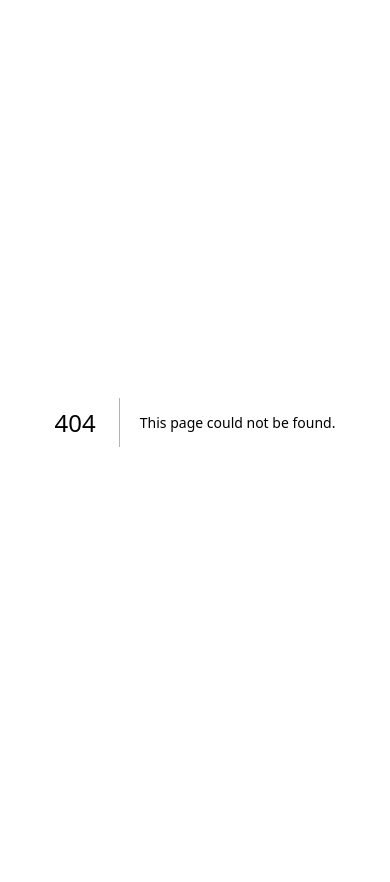
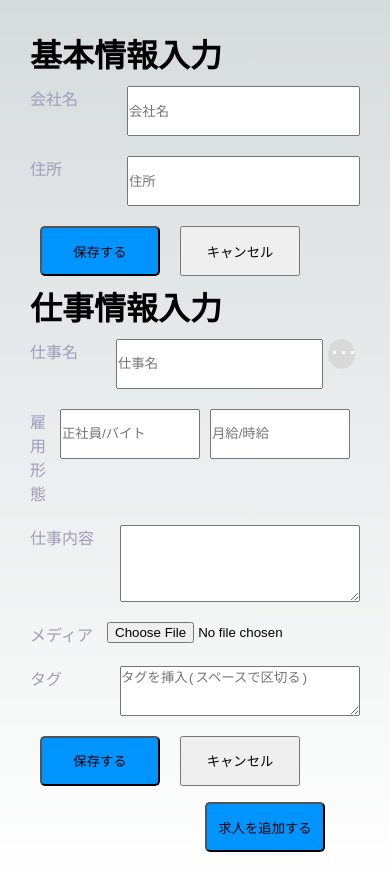
Before and after one commit to morikawa-kota/231209_hackathon, a Next.js app: page /corpinfo in a window 390 px wide. Before the commit this address had no page. Before the commit the page ends 844 px from the top, so only its background shows below. Built offline with nearby package versions, Linux system fonts and the light colour scheme.

Commit message:
見かけ上の企業の情報入力ページの作成

```diff
--- /dev/null
+++ b/app/(pages)/corpinfo/page.jsx
@@ -0,0 +1,72 @@
+'use client'
+import 'next/head';
+import { useState } from 'react';
+import style from '../../corpinfo.module.css';
+
+
+export default function CorporateInfo() {
+    const [optionOpen, setOptionOpen] = useState(false);
+    const toggleOption = async () => {
+        setOptionOpen(!optionOpen);
+    };
+
+    return (
+        <div className={style["main-content"]}>
+            <form className={style["input-form"]}>
+                <div className={style.contnet}>
+                <h1>基本情報入力</h1>
+                    <div className={style.group}>
+                        <div className={style["info-text"]}>会社名</div>
+                        <input type="text" className={style["campany-name"]} placeholder="会社名"></input>
+                    </div>
+                    <div className={style.group}>
+                        <div className={style["info-text"]}>住所</div>
+                        <input type="text" className={style["campany-address"]} placeholder="住所"></input>
+                    </div>
+                    <button type="submit" className={`${style["button-module"]} ${style["func-submit"]}`}>保存する</button>
+                    <button type="cancel" className={style["button-module"]}>キャンセル</button>
+                </div>
+
+                <div className={style.contnet}>
+                    <h1>仕事情報入力</h1>
+                    <div className={style.group}>
+                        <div className={style["info-text"]}>仕事名</div>
+                        <input type="text" className={`${style["input-data"]} ${style["job-name"]}`} placeholder="仕事名"></input>
+                        <div className={`${style["option-icon"]} ${optionOpen ? style.active : ""}`} onClick={toggleOption}>
+                            <div></div>
+                            <div></div>
+                            <div></div>
+                        </div>
+                        <div class={`${style["option"]} ${optionOpen ? style.active : ""}`} id="option">
+                            <div className={style["option-item"]}>編集する</div>
+                            <div className={style["option-item"]}>削除する</div>
+                        </div>
+                    </div>
+                    <div className={style.group}>
+                        <div className={style["info-text"]}>雇用形態</div>
+                        <input type="text" className={`${style["mg-right-5"]} ${style["employee-style"]}`} placeholder="正社員/バイト"></input>
+                        <input type="text" className={`${style["mg-right-5"]} ${style["money-style"]}`} placeholder="月給/時給"></input>
+                    </div>
+                    <div className={style.group}>
+                        <div className={style["info-text"]}>仕事内容</div>
+                        <textarea className={style["input-text-area"]} rows={'5'} cols={'33'}></textarea>
+                    </div>
+                    <div className={style.group}>
+                        <dvi className={style["info-text"]}>メディア</dvi>
+                        <input type="file" className={style["input-data"]}></input>
+                    </div>
+                    <div className={style.group}>
+                        <div className={style["info-text"]}>タグ</div>
+                        <textarea className={`${style["input-text-area"]} ${style["tag-module"]}`} placeholder="タグを挿入(スペースで区切る)" rows={'1'} cols={'40'}></textarea>
+                    </div>
+                    <button type="submit" className={`${style["button-module"]} ${style["func-submit"]}`}>保存する</button>
+                    <button type="cancel" className={style["button-module"]}>キャンセル</button>
+                </div>
+
+                <div className={style.group}>
+                    <button type="submit" className={`${style["add-info"]} ${style["func-submit"]} ${style["button-module"]}`}>求人を追加する</button>
+                </div>
+            </form>
+        </div>
+    );
+}
--- a/app/layout.js
+++ b/app/(pages)/layout.js
@@ -1,5 +1,5 @@
 import { Inter } from 'next/font/google'
-import './globals.css'
+import '../globals.css'
 
 const inter = Inter({ subsets: ['latin'] })
 
--- a/app/page.js
+++ b/app/(pages)/page.js
@@ -1,5 +1,5 @@
 import Image from 'next/image'
-import styles from './page.module.css'
+import styles from '../page.module.css'
 
 export default function Home() {
   return (
--- /dev/null
+++ b/app/corpinfo.module.css
@@ -0,0 +1,231 @@
+.main-content {
+  margin: 30px;
+}
+
+.contnet {
+  padding-bottom: 2%;
+}
+
+.info-text {
+  color: #9C9DBB;
+  width: 117px;
+  position: relative;
+}
+
+.group {
+  display: flex;
+  margin-top: 10px;
+  margin-bottom: 20px;
+}
+
+.campany-name, .campany-address, .job-name {
+  width: 280px;
+  height: 50px;
+}
+
+.employee-style, .money-style {
+  width: 140px;
+  height: 50px;
+}
+
+.input-text-area{
+  width: 100%;
+  margin-left: 5px;
+}
+
+.tag-module {
+  height: 50px;
+}
+
+.mg-right-5 {
+  margin-right: 10px;
+}
+
+.button-module {
+  margin-right: 10px;
+  margin-left: 10px;
+  width: 120px;
+  height: 50px;
+}
+
+.func-submit {
+  background-color: #0094FF;
+  border-radius: 5px;
+}
+
+.add-info {
+  position: relative;
+  top: 50%;
+  left: 50%;
+  right: -50%;
+}
+
+.option-icon {
+  display: flex;
+  cursor: pointer;
+  margin: 0 5px;
+  top: 50%;
+  border-radius: 50%;
+  background-color: #D9D9D9;
+  width: 30px;
+  height: 30px;
+}
+
+.option-icon div {
+  width: 3px;
+  height: 3px;
+  background-color: white;
+  margin: 6px 3px;
+  transition: 0.4s;
+  position: relative;
+  top: 20%;
+  left: 8%;
+}
+
+.option {
+  display: none;
+  flex-direction: column;
+  align-items: center;
+  position: relative;
+  background-color: #f9f9f9;
+  box-shadow: 0 8px 16px rgba(0, 0, 0, 0.1);
+  padding: 10px;
+  left: 20px;
+  z-index: 1;
+}
+
+.option.active {
+  display: flex;
+}
+
+.option-item {
+  padding: 10px;
+  cursor: pointer;
+  color: black;
+  width: 350px;
+}
+
+.option-item:hover {
+  background-color: #ddd;
+}
+
+/* Enable hover only on non-touch devices */
+@media (hover: hover) and (pointer: fine) {
+  .card:hover {
+    background: rgba(var(--card-rgb), 0.1);
+    border: 1px solid rgba(var(--card-border-rgb), 0.15);
+  }
+
+  .card:hover span {
+    transform: translateX(4px);
+  }
+}
+
+@media (prefers-reduced-motion) {
+  .card:hover span {
+    transform: none;
+  }
+}
+
+/* Mobile */
+@media (max-width: 700px) {
+  .content {
+    padding: 4rem;
+  }
+
+  .grid {
+    grid-template-columns: 1fr;
+    margin-bottom: 120px;
+    max-width: 320px;
+    text-align: center;
+  }
+
+  .card {
+    padding: 1rem 2.5rem;
+  }
+
+  .card h2 {
+    margin-bottom: 0.5rem;
+  }
+
+  .center {
+    padding: 8rem 0 6rem;
+  }
+
+  .center::before {
+    transform: none;
+    height: 300px;
+  }
+
+  .description {
+    font-size: 0.8rem;
+  }
+
+  .description a {
+    padding: 1rem;
+  }
+
+  .description p,
+  .description div {
+    display: flex;
+    justify-content: center;
+    position: fixed;
+    width: 100%;
+  }
+
+  .description p {
+    align-items: center;
+    inset: 0 0 auto;
+    padding: 2rem 1rem 1.4rem;
+    border-radius: 0;
+    border: none;
+    border-bottom: 1px solid rgba(var(--callout-border-rgb), 0.25);
+    background: linear-gradient(
+      to bottom,
+      rgba(var(--background-start-rgb), 1),
+      rgba(var(--callout-rgb), 0.5)
+    );
+    background-clip: padding-box;
+    backdrop-filter: blur(24px);
+  }
+
+  .description div {
+    align-items: flex-end;
+    pointer-events: none;
+    inset: auto 0 0;
+    padding: 2rem;
+    height: 200px;
+    background: linear-gradient(
+      to bottom,
+      transparent 0%,
+      rgb(var(--background-end-rgb)) 40%
+    );
+    z-index: 1;
+  }
+}
+
+/* Tablet and Smaller Desktop */
+@media (min-width: 701px) and (max-width: 1120px) {
+  .grid {
+    grid-template-columns: repeat(2, 50%);
+  }
+}
+
+@media (prefers-color-scheme: dark) {
+  .vercelLogo {
+    filter: invert(1);
+  }
+
+  .logo {
+    filter: invert(1) drop-shadow(0 0 0.3rem #ffffff70);
+  }
+}
+
+@keyframes rotate {
+  from {
+    transform: rotate(360deg);
+  }
+  to {
+    transform: rotate(0deg);
+  }
+}
```
